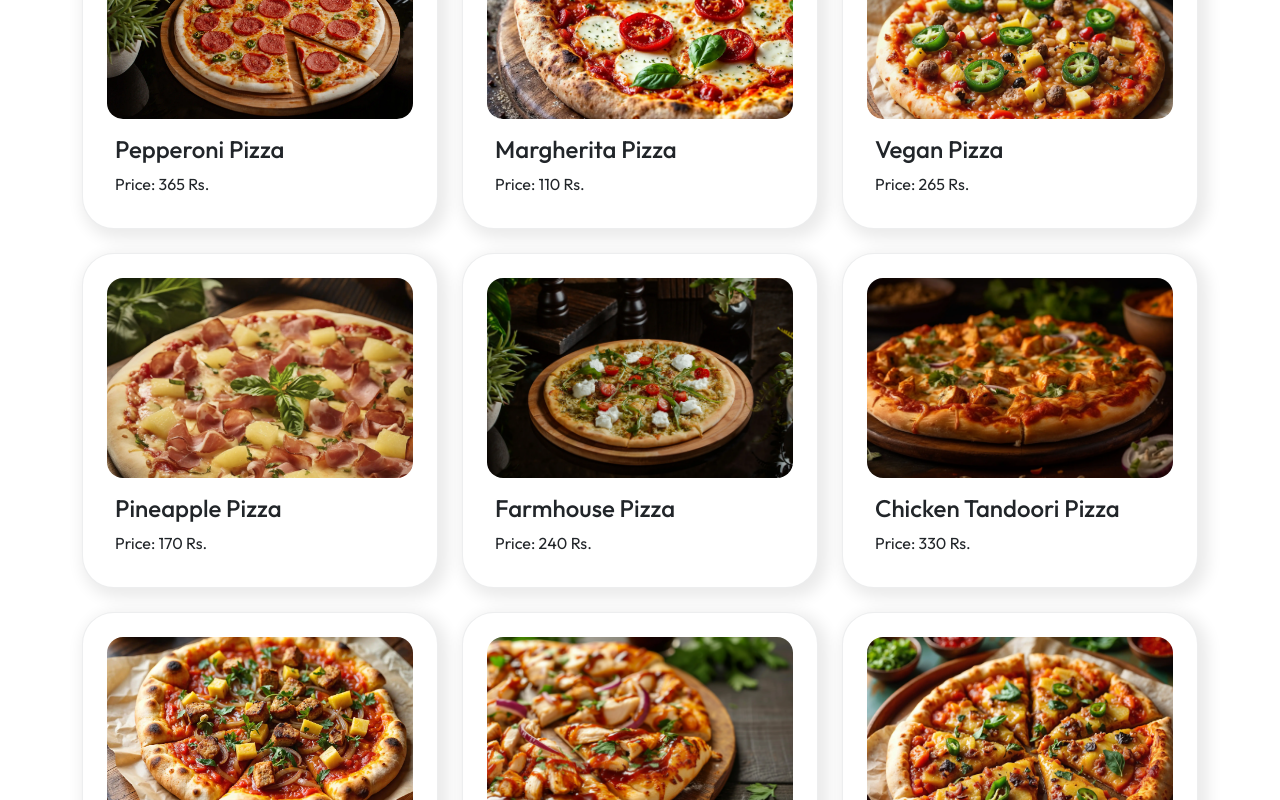
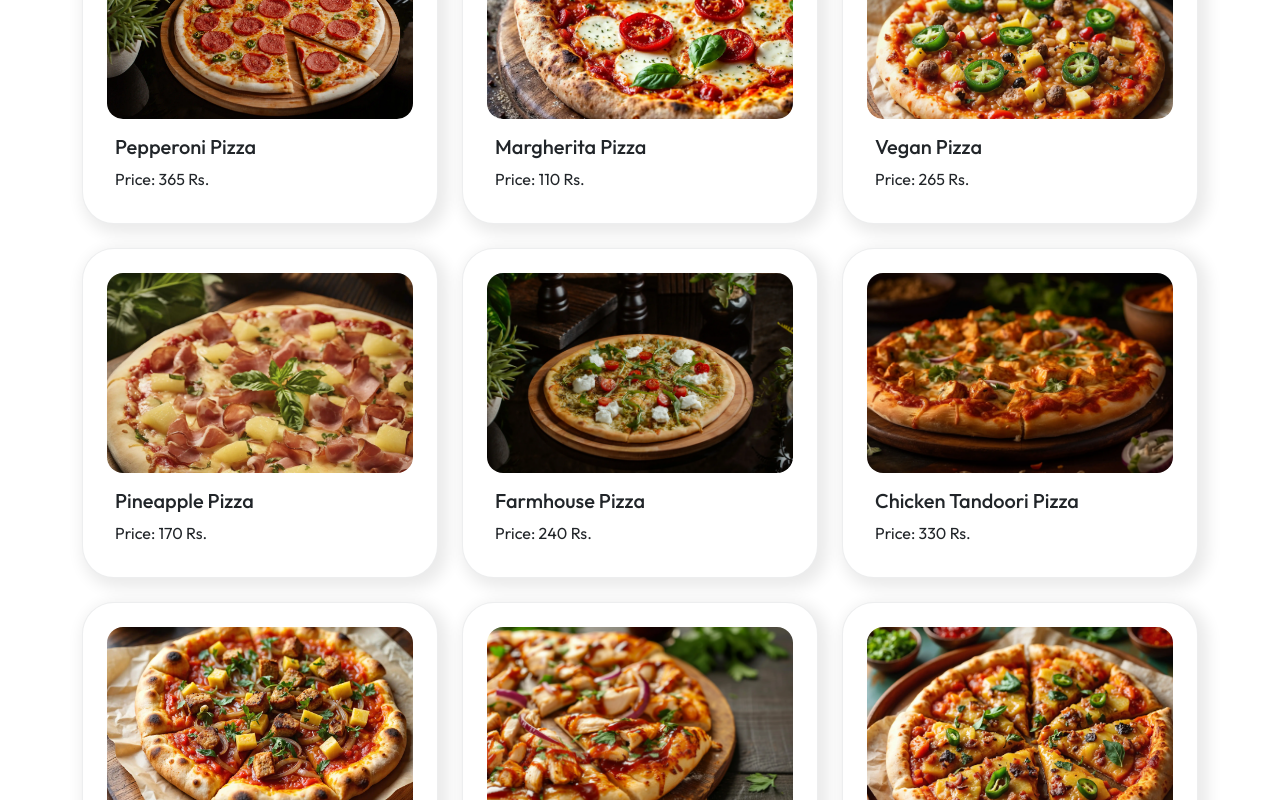
Before and after one commit to vaibhav-velhal/just-pizza-react, a React (Vite) app: page / in a window 1280 px wide. Shown: the part 900-1700 px from the top of the page. Built offline with nearby package versions, Linux system fonts and the light colour scheme.

Commit message:
Change heading level from H4 to H5 for name

```diff
--- a/src/components/Menu.jsx
+++ b/src/components/Menu.jsx
@@ -43,7 +43,7 @@ function Menu() {
               </div>
 
               <div className="card-body p-2 pt-3">
-                <h4 className="card-title mb-2">{item.name}</h4>
+                <h5 className="card-title mb-2">{item.name}</h5>
                 <p className="card-text">Price: {item.price} Rs.</p>
               </div>
             </div>
```
